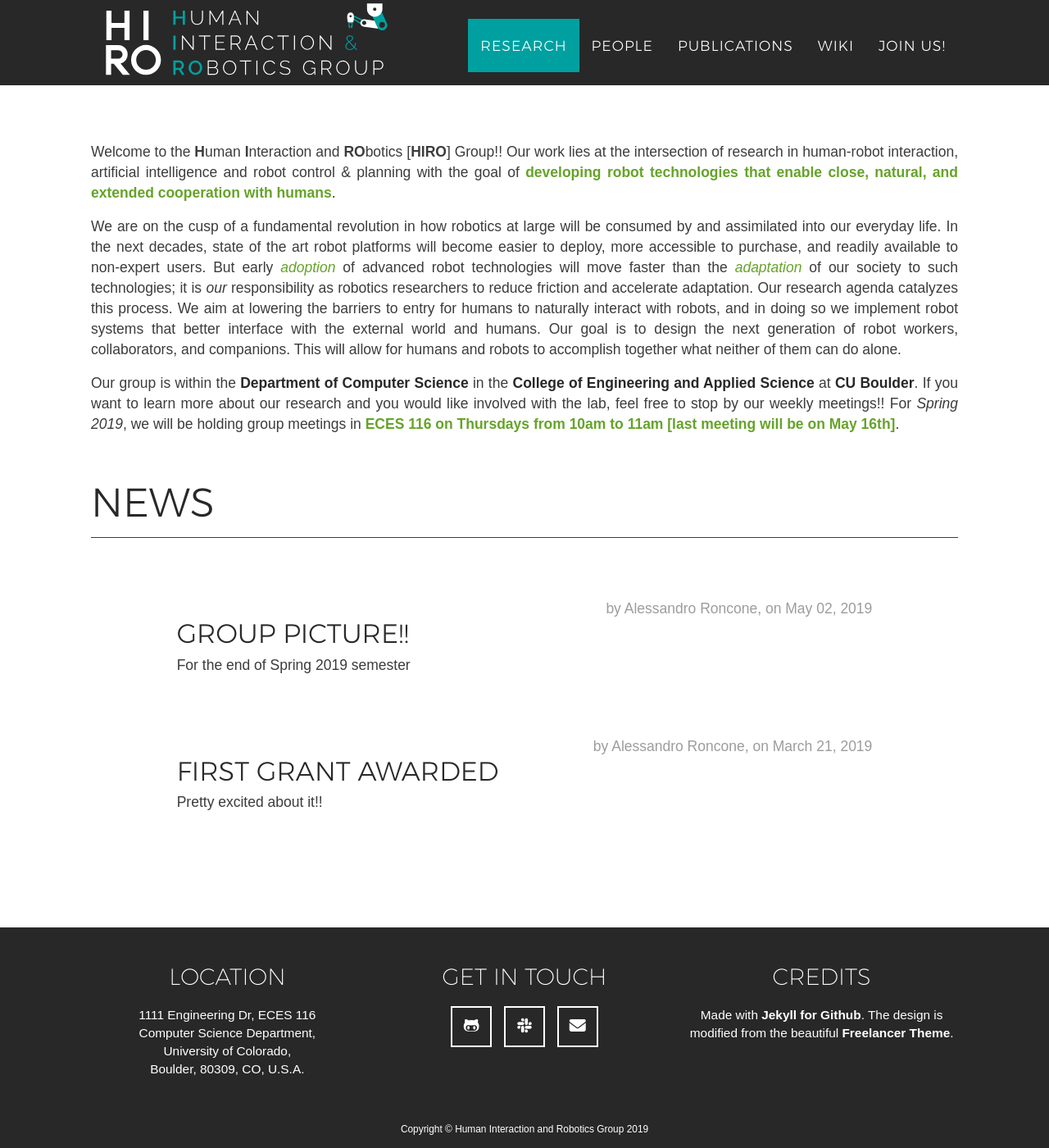
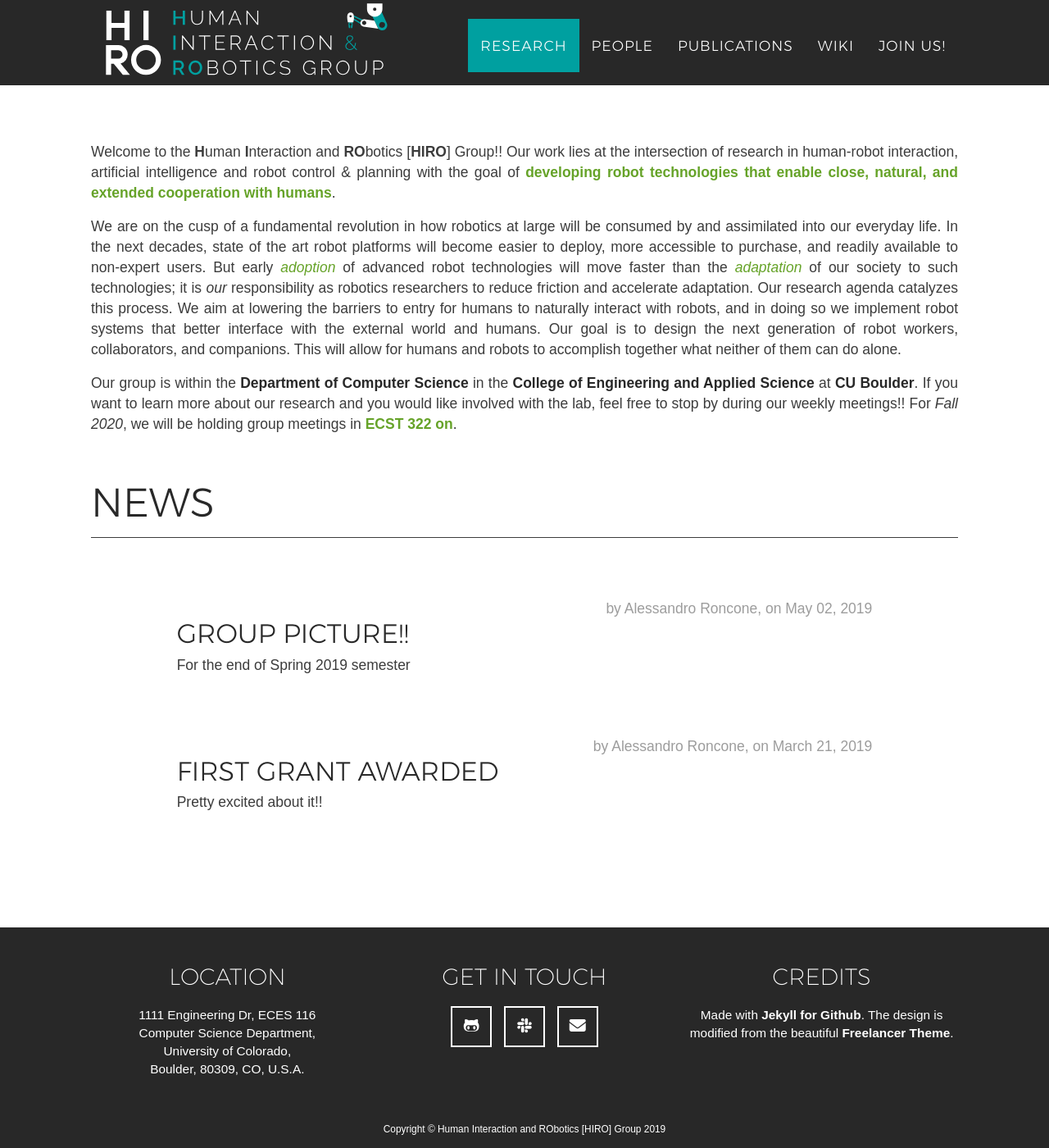
Before and after one commit to HIRO-group/HIRO-group.github.io, a Jekyll site: the page built from index.html, in a window 1280 px wide and 1400 px high, scrolled down 318 px. Shown: the whole window at 82% size. Built offline with Jekyll 4.4.1, drawn with Linux system fonts in a browser that asks for light colours; nearby versions of some CDN libraries; some web fonts are replaced.

Commit message:
Reset the date and time of the weekly meetings

```diff
--- a/_config.yml
+++ b/_config.yml
@@ -1,5 +1,5 @@
 # Site settings
-title: Human Interaction and Robotics Group
+title: Human Interaction and RObotics [HIRO] Group
 email: alessandro.roncone@colorado.edu
 url: https://hiro-group.ronc.one
 phone: +1 (303) 735-6233
@@ -17,8 +17,8 @@ social:
     url: https://arpg.slack.com
 
 meetings:
-  semester: Spring 2019
-  location: ECES 116 on Thursdays from 10am to 11am [last meeting will be on May 16th]
+  semester: Fall 2020
+  location: ECST 322 on
 
 logo: /img/logo.svg
 logopng: /img/logo.png
--- a/index.html
+++ b/index.html
@@ -12,4 +12,4 @@ We aim at lowering the barriers to entry for humans to naturally interact with r
 Our goal is to design the next generation of robot workers, collaborators, and companions. This will allow for humans and robots to accomplish together what neither of them can do alone.
 
 Our group is within the [Department of Computer Science](https://cs.colorado.edu) in the [College of Engineering and Applied Science](https://www.colorado.edu/engineering) at [CU Boulder](https://www.colorado.edu).
-If you want to learn more about our research and you would like involved with the lab, feel free to stop by our weekly meetings!! For _{{ site.meetings.semester }}_, we will be holding group meetings in **{{ site.meetings.location }}**{:.color-banner}.
+If you want to learn more about our research and you would like involved with the lab, feel free to stop by during our weekly meetings!! For _{{ site.meetings.semester }}_, we will be holding group meetings in **{{ site.meetings.location }}**{:.color-banner}.
```
